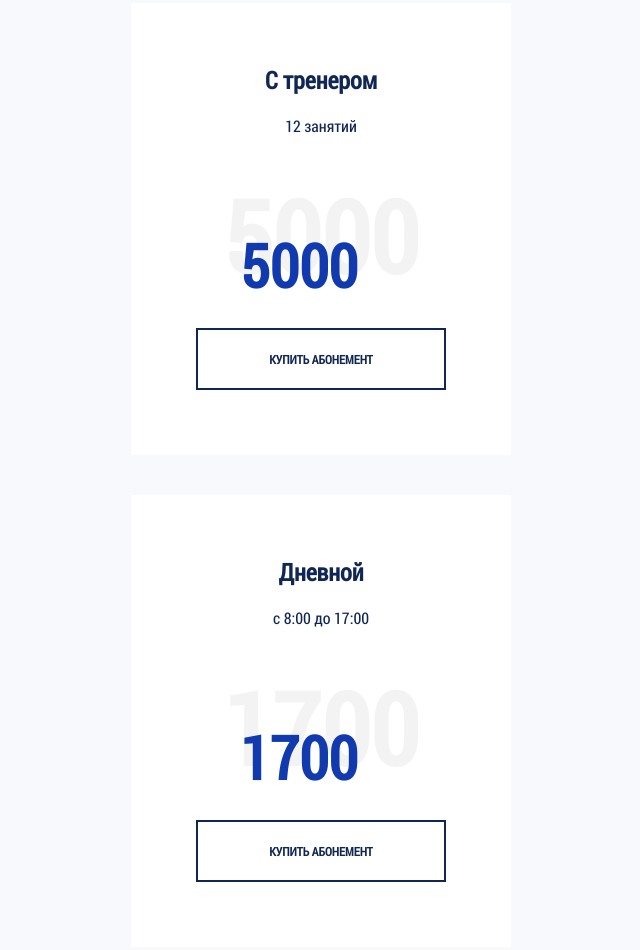
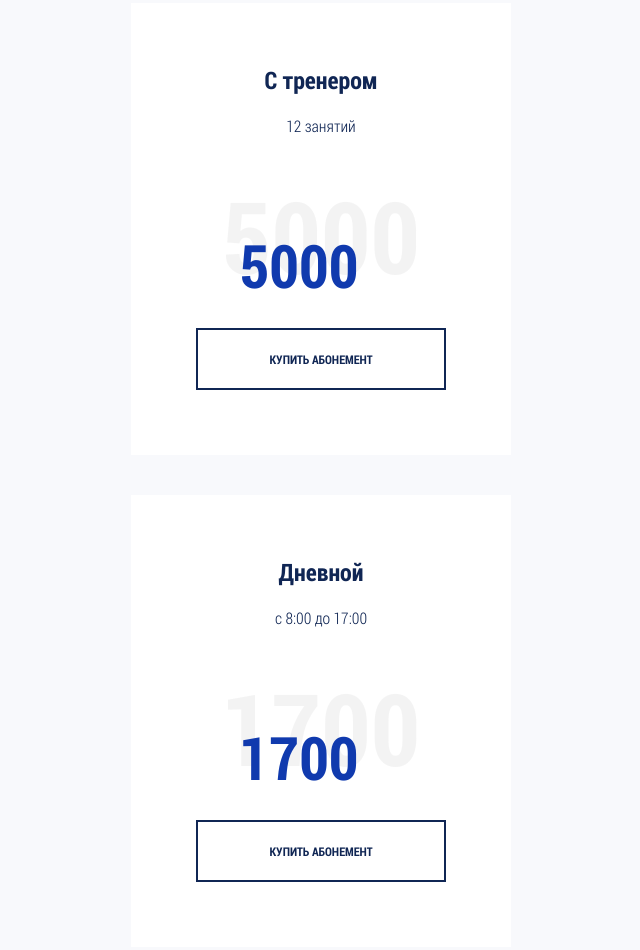
Before and after one commit to tsbv/super-gym, a website built with Vite: page source/index.html in a window 1280 px wide. Shown: the part 1551-2501 px from the top of the page, without its empty margins (319-959 px from the left). Built offline with nearby package versions, Linux system fonts and the light colour scheme.

Commit message:
Подключает все нужные шрифты

```diff
--- a/source/sass/common/fonts.scss
+++ b/source/sass/common/fonts.scss
@@ -1,7 +1,23 @@
+@font-face {
+  font-family: "Roboto Condensed";
+  src: url("../../fonts/roboto-condensed-light.woff2") format("woff2"), url("../../fonts/roboto-condensed-light.woff") format("woff");
+  font-weight: 300;
+  font-style: normal;
+  font-display: swap;
+}
+
 @font-face {
   font-family: "Roboto Condensed";
   src: url("../../fonts/roboto-condensed-regular.woff2") format("woff2"), url("../../fonts/roboto-condensed-regular.woff") format("woff");
   font-weight: 400;
+  font-style: normal;
+  font-display: swap;
+}
+
+@font-face {
+  font-family: "Roboto Condensed";
+  src: url("../../fonts/roboto-condensed-bold.woff2") format("woff2"), url("../../fonts/roboto-condensed-bold.woff") format("woff");
+  font-weight: 700;
   font-style: normal;
   font-display: swap;
 }
@@ -13,3 +29,11 @@
   font-style: normal;
   font-display: swap;
 }
+
+@font-face {
+  font-family: "Alumni Sans";
+  src: url("../../fonts/alumni-sans-extra-bold.woff2") format("woff2"), url("../../fonts/alumni-sans-extra-bold.woff") format("woff");
+  font-weight: 800;
+  font-style: normal;
+  font-display: swap;
+}
```
